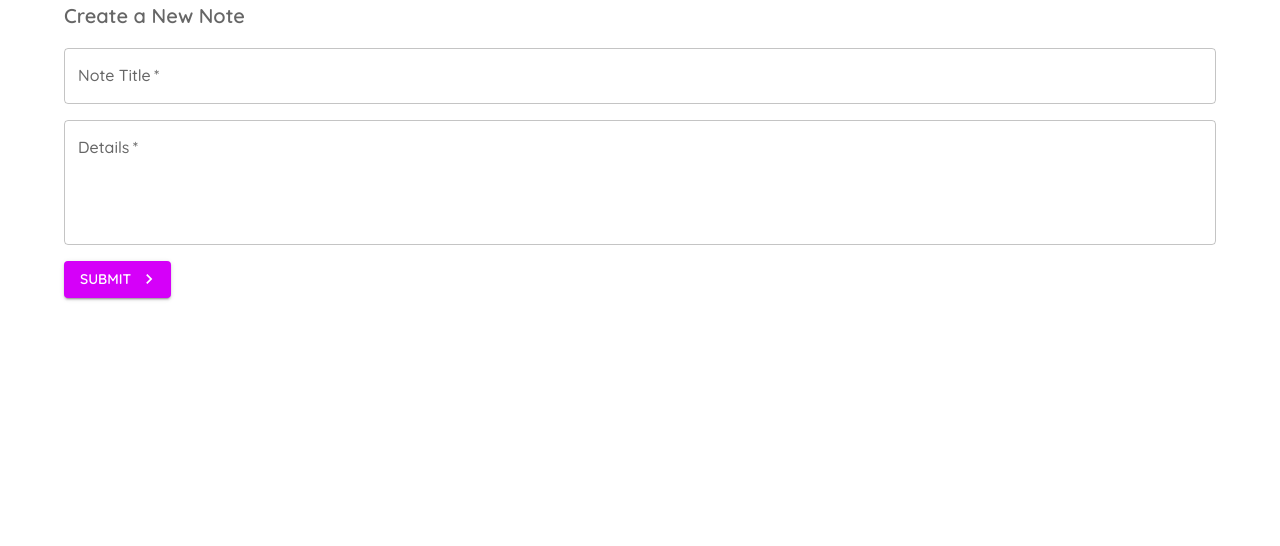
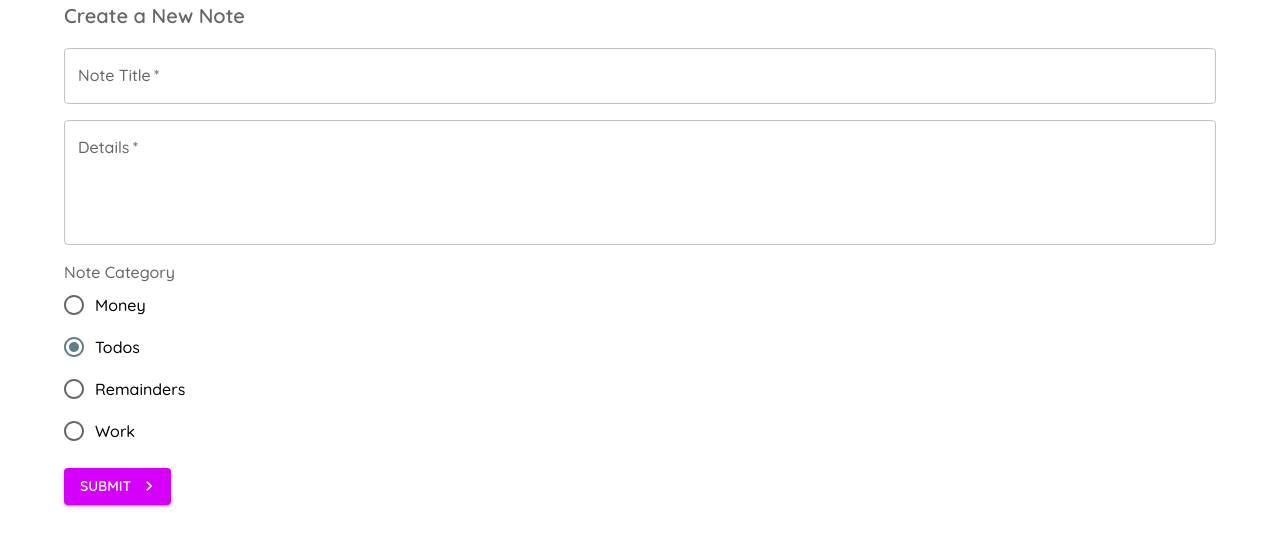
Before and after one commit to mpohorenyi/MUI-tutorial, a React (Create React App) app: page /create in a window 1280 px wide. Shown: the top 546 px of the page. Built offline with nearby package versions, Linux system fonts and the light colour scheme.

Commit message:
Radio Buttons

```diff
--- a/src/App.js
+++ b/src/App.js
@@ -2,13 +2,11 @@ import { BrowserRouter as Router, Switch, Route } from "react-router-dom";
 import Notes from "./pages/Notes";
 import Create from "./pages/Create";
 import { ThemeProvider, createTheme } from "@mui/material";
-import { purple } from "@mui/material/colors";
+import { blueGrey, purple } from "@mui/material/colors";
 
 const theme = createTheme({
   palette: {
-    primary: {
-      main: "#fefefe",
-    },
+    primary: blueGrey,
     secondary: purple,
   },
   typography: {
--- a/src/pages/Create.js
+++ b/src/pages/Create.js
@@ -1,13 +1,31 @@
 import React, { useState } from "react";
-import { Button, Container, TextField, Typography } from "@mui/material";
+import {
+  Button,
+  Container,
+  FormControl,
+  FormControlLabel,
+  FormLabel,
+  Radio,
+  RadioGroup,
+  TextField,
+  Typography,
+} from "@mui/material";
 import KeyboardArrowRightIcon from "@mui/icons-material/KeyboardArrowRight";
 
 export default function Create() {
-  const [title, setTitle] = useState('');
-  const [details, setDetails] = useState('');
+  const [title, setTitle] = useState("");
+  const [details, setDetails] = useState("");
+  const [category, setCategory] = useState('todos');
 
   const [isTitleError, setIsTitleError] = useState(false);
   const [isDetailsError, setIsDetailsError] = useState(false);
+
+  const classes = {
+    field: {
+      my: 2,
+      display: "block",
+    },
+  };
 
   const handleSubmit = (event) => {
     event.preventDefault();
@@ -21,8 +39,8 @@ export default function Create() {
 
     console.log(title, details);
 
-    setTitle('');
-    setDetails('');
+    setTitle("");
+    setDetails("");
   };
 
   return (
@@ -40,10 +58,7 @@ export default function Create() {
         <TextField
           value={title}
           onChange={(event) => setTitle(event.target.value)}
-          sx={{
-            my: 2,
-            display: "block",
-          }}
+          sx={classes.field}
           label="Note Title"
           variant="outlined"
           color="secondary"
@@ -55,10 +70,7 @@ export default function Create() {
         <TextField
           value={details}
           onChange={(event) => setDetails(event.target.value)}
-          sx={{
-            my: 2,
-            display: "block",
-          }}
+          sx={classes.field}
           label="Details"
           variant="outlined"
           color="secondary"
@@ -68,6 +80,35 @@ export default function Create() {
           required
           error={isDetailsError}
         />
+
+        <FormControl sx={classes.field}>
+          <FormLabel>Note Category</FormLabel>
+          <RadioGroup
+          value={category}
+          onChange={(event) => setCategory(event.target.value)}
+        >
+          <FormControlLabel
+            value="money"
+            control={<Radio />}
+            label="Money"
+          />
+          <FormControlLabel
+            value="todos"
+            control={<Radio />}
+            label="Todos"
+          />
+          <FormControlLabel
+            value="remainders"
+            control={<Radio />}
+            label="Remainders"
+          />
+          <FormControlLabel
+            value="work"
+            control={<Radio />}
+            label="Work"
+          />
+        </RadioGroup>
+        </FormControl>
 
         <Button
           type="submit"
```
